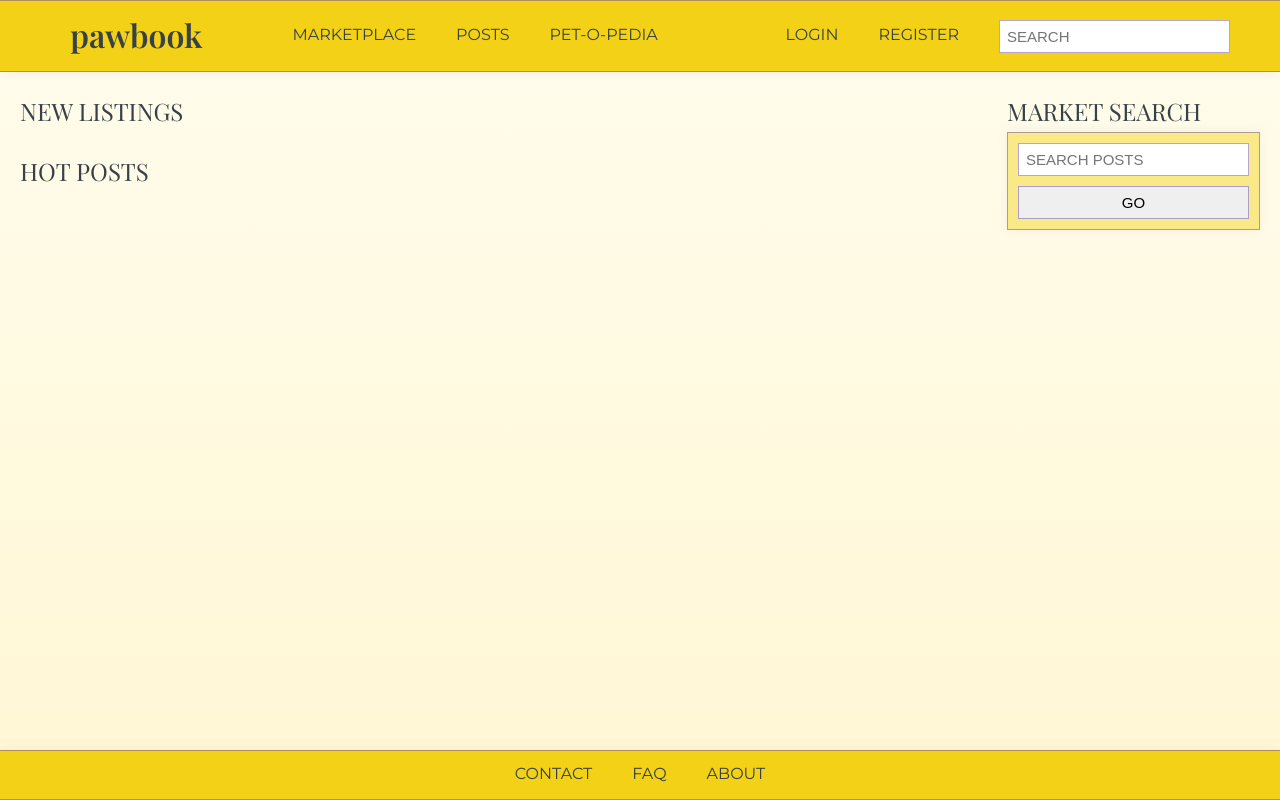
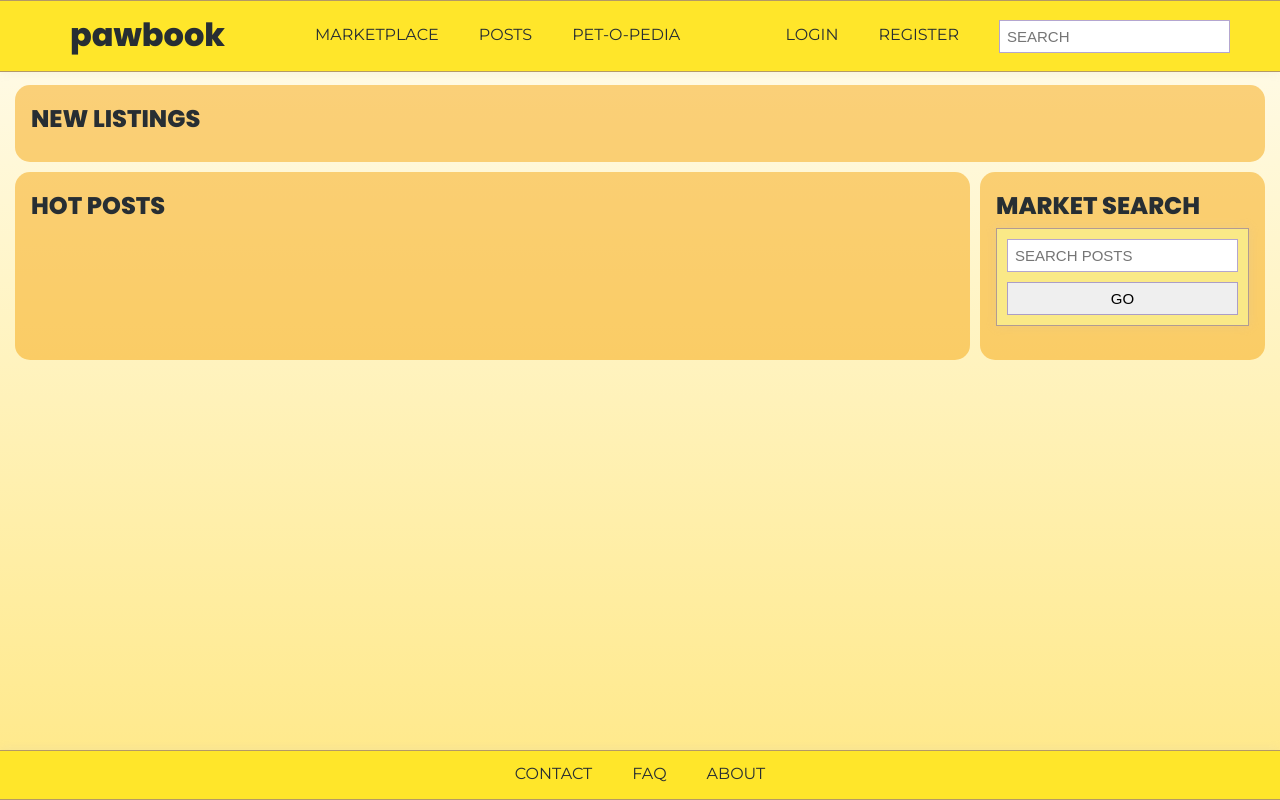
Before and after one commit to PeterDodd/pawbook_wad, a Django app: page / in a window 1280 px wide. Run offline with Django 3.2, Linux system fonts and the light colour scheme; data that the repository does not hold is empty.

Commit message:
Adjusted styling and added grid responsiveness to mobile

```diff
--- a/static/css/base.css
+++ b/static/css/base.css
@@ -1,14 +1,15 @@
 :root {
     --color-background: rgb(255, 252, 237);
-	--color2-background: rgb(255, 247, 212);
-    --color-main-accent: rgba(242, 209, 22, 1);
-    --color-main-contrast: rgba(148, 136, 41, 1);
+	--color2-background: rgb(255, 232, 134);
+    --color-main-accent: rgb(255, 230, 42);
+    --color-main-contrast: rgb(255, 152, 49);
+    --color-element-background: rgba(244, 160, 0, 0.47);
 	--color-main-block: rgba(250, 233, 135, 1);
-	--color-dark: rgb(55, 65, 71);
-	--color-dark2: rgb(55, 65, 71, .7);
-	--shadow-main: 0px 0px 10px rgb(200, 200, 200, .2);
+	--color-dark: rgb(39, 46, 51);
+	--color-dark2: rgba(55, 65, 71, .7);
+	--shadow-main: 0px 0px 10px rgba(200, 200, 200, .2);
 	--color-border: rgba(106, 79, 160, .5);
-    --font-headline: 'Playfair Display';
+    --font-headline: 'Poppins';
     --font-textblock: 'Montserrat';
 	--font-content: 'Lato';
 }
@@ -95,7 +96,7 @@ a {
     color: var(--color-dark);
 }
 
-a:hover {
+a:hover * {
     color: white;
 }
 
@@ -198,27 +199,43 @@ main.wrapper {
     margin-left: auto;
     margin-right: auto;
     max-width: 1400px;
-    padding: 70px 10px;
+    padding: 80px 10px;
 }
 
 .col-2 {
     display: grid;
-    grid-gap: 15px;
     grid-template-columns:  minmax(200px, 1fr) 5fr minmax(200px, auto);
     grid-template-rows: auto 1fr;
     grid-template-areas:
         "t t t"
-        "c c s"
+        "c c s";
 }
 
 .col-3 {
     display: grid;
-    grid-gap: 15px;
     grid-template-columns: minmax(200px, 1fr) 5fr minmax(200px, auto);
     grid-template-rows: auto 1fr;
     grid-template-areas:
-        "t t t"
-        "l c s"
+        "l t s"
+        "l c s";
+}
+
+@media all and (max-width: 1100px) {
+    .col-2, .col-3 {
+        display: grid;
+        grid-template-columns: 1fr;
+        grid-auto-rows: auto;
+        grid-template-areas:
+            "t"
+            "s"
+            "c"
+            "l";
+    }
+
+    .wrapper {
+        min-width: 0;
+    }
+
 }
 
 .sidebar-r {
@@ -242,10 +259,13 @@ main.wrapper {
 }
 
 .wrapper > * {
-    padding: 10px;
+    background-color: var(--color-element-background);
+    border-radius: 15px;
+    margin: 5px;
+    padding: 1em;
 }
 
-.pets_new {
+.topbar {
     grid-area: t;
 }
 
@@ -256,5 +276,4 @@ main.wrapper {
 	text-align: left;
 	box-shadow: var(--shadow-main);
 	border: 1px solid var(--color-border);
-
 }
--- a/static/css/home.css
+++ b/static/css/home.css
@@ -29,7 +29,7 @@
 	width: 100px;
 	opacity: 0;
 	transition: .5s ease;
-	background-image: radial-gradient(circle at center, rgb(250, 250, 250, .6) 0, rgb(250, 250, 250, .2));
+	background-image: radial-gradient(circle at center, rgba(90, 90, 90, 0.6) 0, rgba(219, 219, 219, 0.61));
 
 }
 
@@ -107,8 +107,9 @@
 }
 
 .post img {
-	max-height: 200px;
-	max-width: 300px;
+	width: 300px;
+	height: 200px;
+	object-fit: cover;
 	margin: 5px;
 }
 
--- a/templates/pawbook/bases/base.html
+++ b/templates/pawbook/bases/base.html
@@ -10,6 +10,7 @@
 		</title>
 		<link href="https://fonts.googleapis.com/css?family=Montserrat:300,400,500,700|Roboto:300,400,500,700&display=swap" rel="stylesheet">
         <link href="https://fonts.googleapis.com/css2?family=Lato&family=Playfair+Display:wght@400;600&display=swap" rel="stylesheet">
+		<link href="https://fonts.googleapis.com/css2?family=Poppins:wght@800&display=swap" rel="stylesheet">
 		<script src="https://ajax.googleapis.com/ajax/libs/jquery/3.4.1/jquery.min.js"></script>
         <link rel="stylesheet" href="{% static 'css/base.css' %}" />
 		{% block css_block %}
--- a/templates/pawbook/bases/baseBothSidebars.html
+++ b/templates/pawbook/bases/baseBothSidebars.html
@@ -6,6 +6,9 @@
         <div class="sidebar-l">
             {% include 'pawbook/modules/PetInfoPanel.html' %}
         </div>
+
+        {% block topbar_block %}
+        {% endblock %}
 
         <div class="main-area">
             {% block body_block %}
--- a/templates/pawbook/bases/baseNoPetInfo.html
+++ b/templates/pawbook/bases/baseNoPetInfo.html
@@ -8,6 +8,9 @@
             {% endblock %}
         </div>
 
+        {% block topbar_block %}
+        {% endblock %}
+
         <div class="market_column sidebar-r">
             {% include 'pawbook/modules/MarketNavigationPanel.html' %}
         </div>
--- a/templates/pawbook/bases/baseNoPetOrMarket.html
+++ b/templates/pawbook/bases/baseNoPetOrMarket.html
@@ -7,5 +7,8 @@
             {% block body_block %}
             {% endblock %}
         </div>
+        {% block topbar_block %}
+        {% endblock %}
+
     </main>
 {% endblock %}
--- a/templates/pawbook/home.html
+++ b/templates/pawbook/home.html
@@ -9,9 +9,8 @@
 	<link rel="stylesheet" href="{% static 'css/home.css' %}" />
 {% endblock %}
 
-{% block body_block %}
-	<div class = "content_holder">
-
+{% block topbar_block %}
+	<div class="topbar">
 		<h3 class="element">NEW LISTINGS</h3>
 		<div class="pets_new">
 			{% if latestListings %}
@@ -25,7 +24,10 @@
 				{% endfor %}
 			{% endif %}
 		</div>
-		<br>
+	</div>
+{% endblock %}
+
+{% block body_block %}
 	<h3>HOT POSTS</h3>
 	<div class="posts_column">
 
@@ -45,11 +47,4 @@
 		{% endif %}
 
 	</div>
-	</div>
-
-	<div class="spacer"></div>
-
-
-
-
 {% endblock %}
```
Also changed, not shown: templates/pawbook/posts.html (+8 -2 lines). Lines whose indentation alone changed are shown as unchanged.
